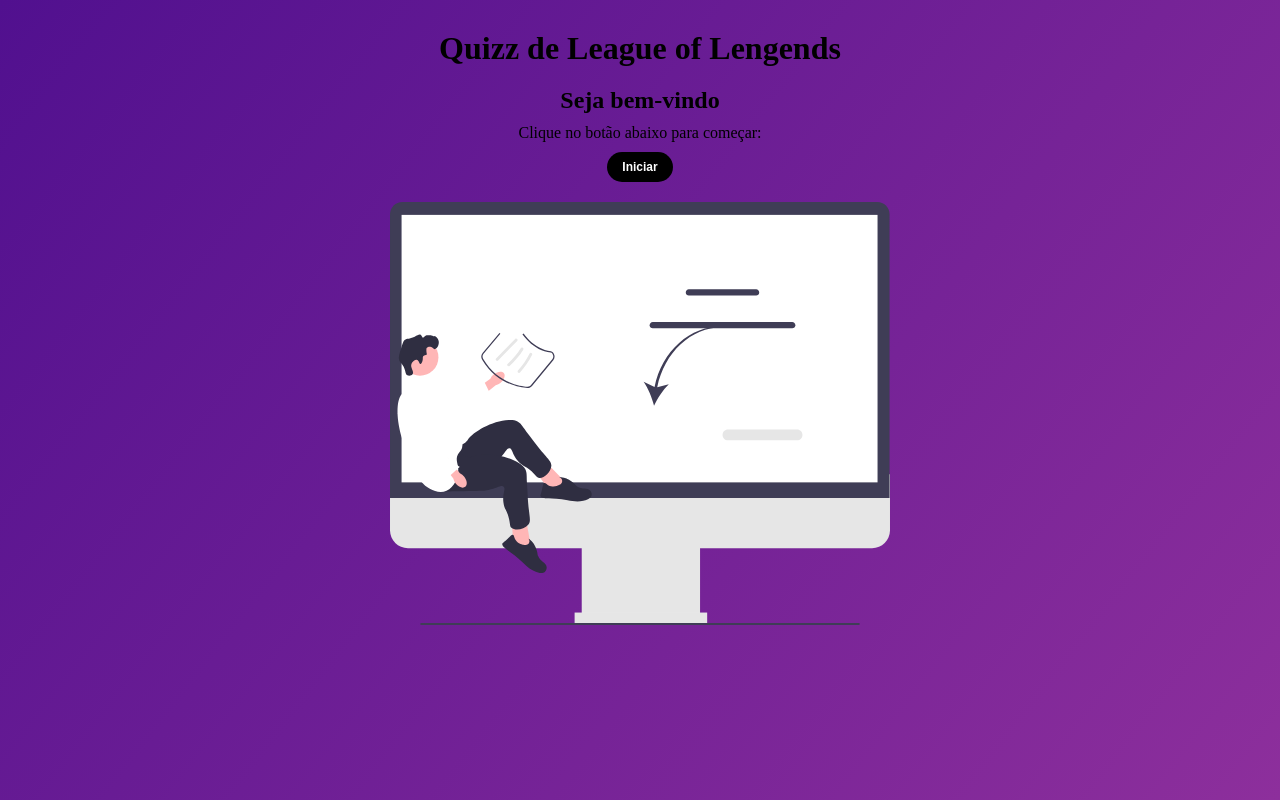
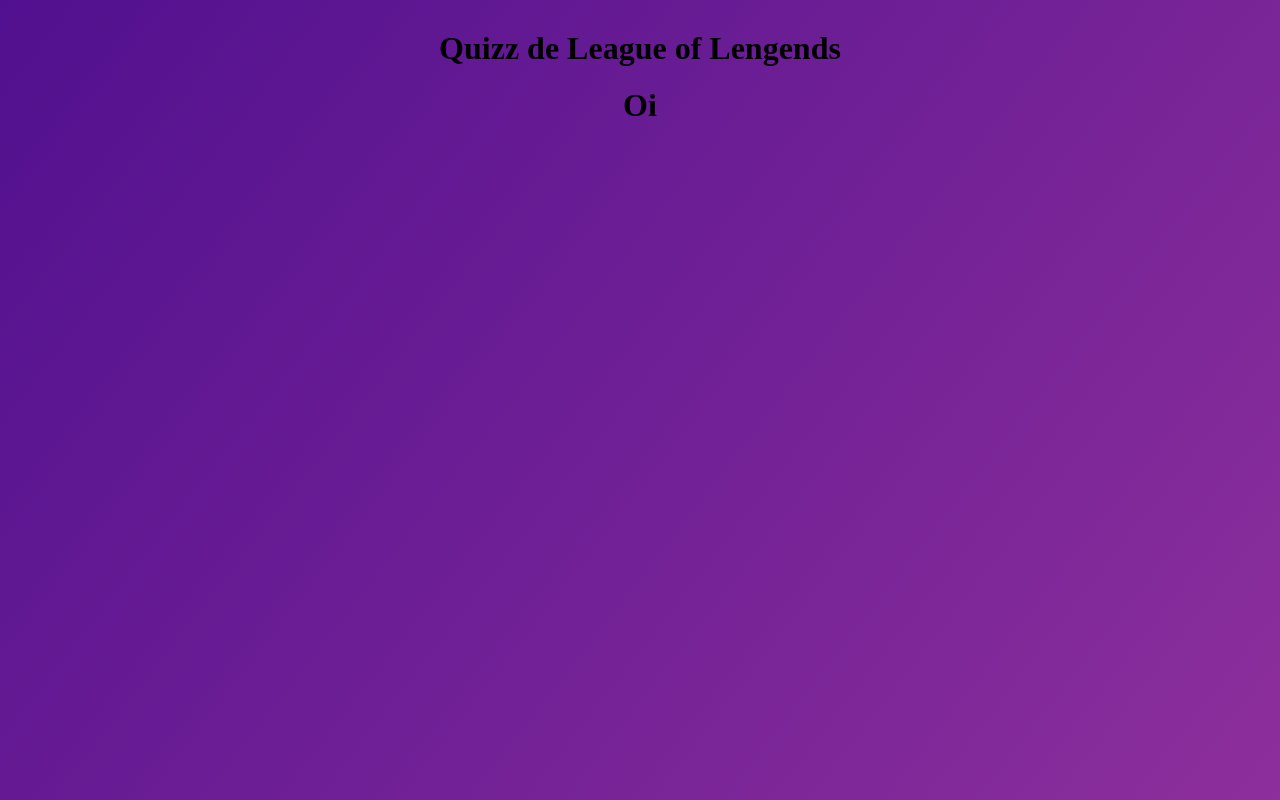
Before and after one commit to LukasLimalkl/quiz-react, a React (Vite) app: page / in a window 1280 px wide. Both pictures are taken after a click on the button "Iniciar". Built offline with nearby package versions, Linux system fonts and the light colour scheme.

Commit message:
adding questions to the quizz

```diff
--- /dev/null
+++ b/src/components/questions/index.jsx
@@ -0,0 +1,9 @@
+import * as Styled from './styles';
+
+export const Questions = () => {
+    return (
+        <Styled.Container>
+            <h1>Oi</h1>
+        </Styled.Container>
+    );
+};
--- /dev/null
+++ b/src/components/questions/styles.js
@@ -0,0 +1,3 @@
+import styled from 'styled-components';
+
+export const Container = styled.div``;
--- a/src/context/quiz.jsx
+++ b/src/context/quiz.jsx
@@ -2,7 +2,7 @@
 import { createContext, useReducer } from 'react';
 import questions from '../data/questions';
 
-const STAGES = ['Start', 'Playng', 'End'];
+const STAGES = ['Start', 'Playing', 'End'];
 
 const initialState = {
     gameStage: STAGES[0],
@@ -14,7 +14,10 @@
 
     switch (action.type) {
         case 'CHANGE_STATE':
-            return state;
+            return {
+                ...state,
+                gameStage: STAGES[1],
+            };
         default:
             return state;
     }
--- a/src/templates/App.jsx
+++ b/src/templates/App.jsx
@@ -1,11 +1,17 @@
+import { useContext } from 'react';
+import { Questions } from '../components/questions';
 import { Welcome } from '../components/welcome';
+import { QuizContext } from '../context/quiz';
 import * as Styled from './styles';
 
 function App() {
+    const [quizState, dispatch] = useContext(QuizContext);
+
     return (
         <Styled.Container>
             <h1>Quizz de League of Lengends</h1>
-            <Welcome />
+            {quizState.gameStage === 'Start' && <Welcome />}
+            {quizState.gameStage === 'Playing' && <Questions />}
         </Styled.Container>
     );
 }
```
